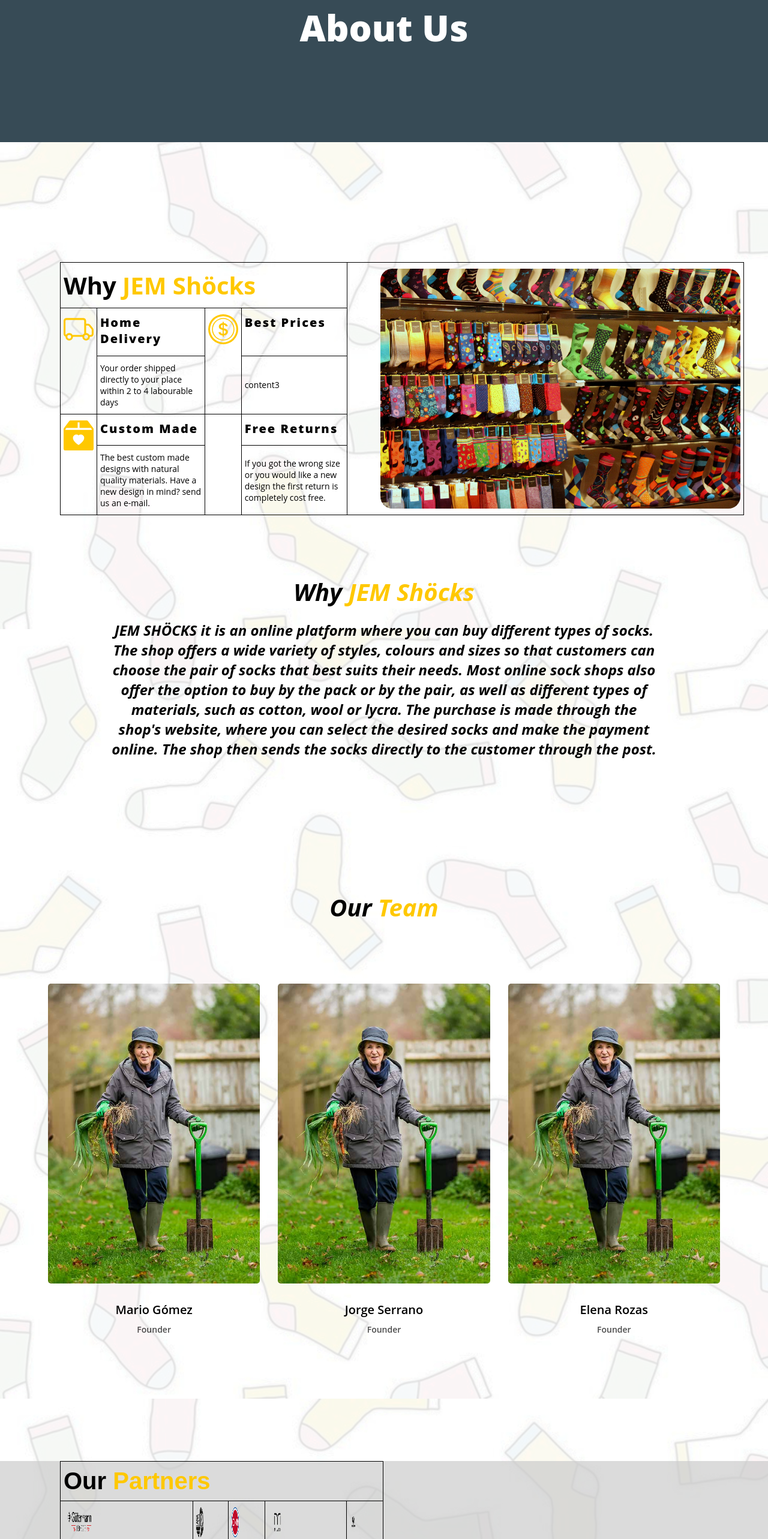
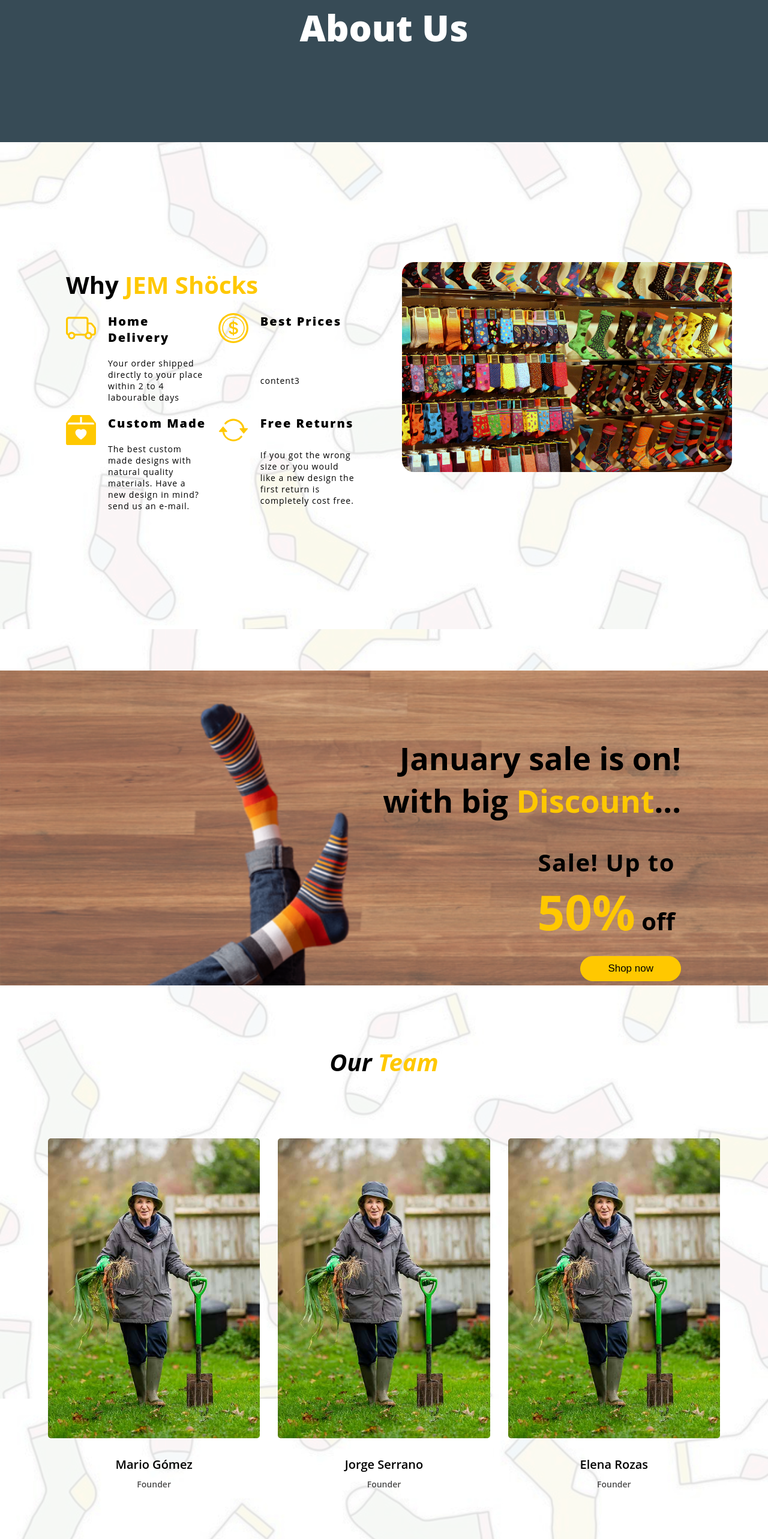
Before and after one commit to Yorrryiii/JEM_Shocks, a React (Create React App) app in the folder jem_shocks/: page /JEM_SHOCKS/about in a window 1280 px wide. Shown: the part 234-2800 px from the top of the page at 60% size. Built offline with nearby package versions, Linux system fonts and the light colour scheme; a web font is replaced by a local one.

Commit message:
various changes on about us

```diff
--- a/jem_shocks/src/components/About.jsx
+++ b/jem_shocks/src/components/About.jsx
@@ -1,5 +1,7 @@
 import React, { Component } from 'react';
 import './styles/About.css';
+import OpinionCarousel from './Carousel'
+import { Link } from 'react-router-dom';
 
 
 export class About extends Component {
@@ -20,13 +22,13 @@
                 </div>
 
                 {/*Web Content*/}
+                <div id="whyJemDiv">
+                    <div>
                         <table class="tg">
                             <thead>
                                 <tr>
                                     <td class="title" colspan="4"><h4 id='titulo1'>Why <span id='titulo2'>JEM Shöcks</span></h4></td>
-                            <td rowspan="5">
-                                <img class="fotoWhyJem" src="/images/AboutWhyJemFoto.jpg" alt="why-jem-shocks" />
-                            </td>
+
                                 </tr>
                                 <tr>
                                     <td class="tg-0lax" rowspan="2">
@@ -45,8 +47,8 @@
                                     <td class="secTittle">Best Prices</td>
                                 </tr>
                                 <tr>
-                            <td class="tg-cly1">Your order shipped directly to your place within 2 to 4 labourable days</td>
-                            <td class="tg-cly1">content3</td>
+                                    <td class="content">Your order shipped directly to your place within 2 to 4 labourable days</td>
+                                    <td class="content">content3</td>
                                 </tr>
                                 <tr>
                                     <td class="tg-0lax" rowspan="2">
@@ -56,27 +58,45 @@
                                     </td>
                                     <td class="secTittle">Custom Made</td>
                                     <td class="tg-0lax" rowspan="2">
-
+                                        <svg xmlns="http://www.w3.org/2000/svg" width="50" height="50" fill="currentColor" class="bi bi-arrow-repeat" viewBox="0 0 16 16">
+                                            <path d="M11.534 7h3.932a.25.25 0 0 1 .192.41l-1.966 2.36a.25.25 0 0 1-.384 0l-1.966-2.36a.25.25 0 0 1 .192-.41zm-11 2h3.932a.25.25 0 0 0 .192-.41L2.692 6.23a.25.25 0 0 0-.384 0L.342 8.59A.25.25 0 0 0 .534 9z" />
+                                            <path fill-rule="evenodd" d="M8 3c-1.552 0-2.94.707-3.857 1.818a.5.5 0 1 1-.771-.636A6.002 6.002 0 0 1 13.917 7H12.9A5.002 5.002 0 0 0 8 3zM3.1 9a5.002 5.002 0 0 0 8.757 2.182.5.5 0 1 1 .771.636A6.002 6.002 0 0 1 2.083 9H3.1z" />
+                                        </svg>
                                     </td>
                                     <td class="secTittle">Free Returns</td>
                                 </tr>
                                 <tr>
-                            <td class="tg-cly1">The best custom made designs with natural quality materials. Have a new design in mind? send us an e-mail.</td>
-                            <td class="tg-cly1">If you got the wrong size or you would like a new design the first return is completely cost free.</td>
+                                    <td class="content">The best custom made designs with natural quality materials. Have a new design in mind? send us an e-mail.</td>
+                                    <td class="content">If you got the wrong size or you would like a new design the first return is completely cost free.</td>
                                 </tr>
                             </thead>
                         </table>
+                    </div>
+                    <div>
+                        <img class="fotoWhyJem" src="/images/AboutWhyJemFoto.jpg" alt="why-jem-shocks" />
+                    </div>
+                </div>
+
+                <div id='septimaSeccion'>
+                    <div id='nuevosDescuentos'>
+                        <h2>January sale is on!<br />with big <span id='cambioLetra'>Discount</span>...</h2>
+                        <div class="descuento">
+                            <span id='hastaDescuento'>
+                                Sale! Up to
+                                <br />
+                            </span>
+                            <span id='cincuenta'>50%</span>
+                            <span id='off'> off</span>
+                        </div>
+                        <a href="/JEM_SHOCKS/shop">
+                            <button id='bigDiscount'>
+                                <Link to="/JEM_SHOCKS/shop" id='goShop' onClick={'/JEM_SHOCKS/shop'}>Shop now</Link>
+                            </button>
+                        </a>
+                    </div>
+                </div>
 
 
-                <div id='text'>
-                    <h1 id='titulo1'>Why <span id='titulo2'>JEM Shöcks</span></h1>
-                    <h2 id='cuerpo1'>
-                        JEM SHÖCKS it is an online platform where you can buy different types of socks.
-                        The shop offers a wide variety of styles, colours and sizes so that customers can choose the pair of socks that best suits their needs.
-                        Most online sock shops also offer the option to buy by the pack or by the pair, as well as different types of materials, such as cotton, wool or lycra. The purchase is made through the shop's website, where you can select the desired socks and make the payment online.
-                        The shop then sends the socks directly to the customer through the post.
-                    </h2>
-                </div>
 
                 {/*Lineas divisorias*/}
                 {/* <div>
@@ -93,63 +113,54 @@
                     <div class="single-team-item">
                         <div class="founders founders-1"></div>
                         <h4>Mario Gómez <span>Founder</span></h4>
-                        <ul class="social-link-team">
+                        {/* <ul class="social-link-team">
                             <li><a href="#" target="_blank"><i class="fab fa-facebook-f"></i></a></li>
                             <li><a href="#" target="_blank"><i class="fab fa-twitter"></i></a></li>
                             <li><a href="#" target="_blank"><i class="fab fa-instagram"></i></a></li>
-                        </ul>
+                        </ul> */}
                     </div>
 
                     <div class="single-team-item">
                         <div class="founders founders-2"></div>
                         <h4>Jorge Serrano <span>Founder</span></h4>
-                        <ul class="social-link-team">
+                        {/* <ul class="social-link-team">
                             <li><a href="#" target="_blank"><i class="fab fa-facebook-f"></i></a></li>
                             <li><a href="#" target="_blank"><i class="fab fa-twitter"></i></a></li>
                             <li><a href="#" target="_blank"><i class="fab fa-instagram"></i></a></li>
-                        </ul>
+                        </ul> */}
                     </div>
 
 
                     <div class="single-team-item">
                         <div class="founders founders-3"></div>
                         <h4>Elena Rozas <span>Founder</span></h4>
-                        <ul class="social-link-team">
+                        {/* <ul class="social-link-team">
                             <li><a href="#" target="_blank"><i class="fab fa-facebook-f"></i></a></li>
                             <li><a href="#" target="_blank"><i class="fab fa-twitter"></i></a></li>
                             <li><a href="#" target="_blank"><i class="fab fa-instagram"></i></a></li>
-                        </ul>
+                        </ul> */}
                     </div>
 
                 </div>
 
+                <OpinionCarousel />
+
                 <div class="partners">
-                <table class="tg">
-                    <thead>
-                        <tr>
-                            <th class="title" colspan="5"><h4 id='titulo1'>Our <span id='titulo2'>Partners</span></h4></th>
-                        </tr>
-                    </thead>
-                    <tbody>
-                        <tr>
-                            <td class="tg-0lax">
-                            <img class="partner" src="/images/partner1.png" alt="why-jem-shocks" />
-                            </td>
-                            <td class="tg-0lax">
-                            <img class="partner" src="/images/partner2.png" alt="why-jem-shocks" />
-                            </td>
-                            <td class="tg-0lax">
-                            <img class="partner" src="/images/partner3.png" alt="why-jem-shocks" />
-                            </td>
-                            <td class="tg-0lax">
-                            <img class="partner" src="/images/partner4.png" alt="why-jem-shocks" />
-                            </td>
-                            <td class="tg-0lax">
-                            <img class="partner" src="/images/partner5.png" alt="why-jem-shocks" />
-                            </td>
-                        </tr>
-                    </tbody>
-                </table>
+                    <div>
+                        <img class="partner1" src="/images/partner1.png" alt="why-jem-shocks" />
+                    </div>
+                    <div>
+                        <img class="partner2" src="/images/partner2.png" alt="why-jem-shocks" />
+                    </div>
+                    <div>
+                        <img class="partner3" src="/images/partner3.png" alt="why-jem-shocks" />
+                    </div>
+                    <div>
+                        <img class="partner4" src="/images/partner4.png" alt="why-jem-shocks" />
+                    </div>
+                    <div>
+                        <img class="partner5" src="/images/partner5.png" alt="why-jem-shocks" />
+                    </div>
                 </div>
             </div>
         )
--- a/jem_shocks/src/components/Home.jsx
+++ b/jem_shocks/src/components/Home.jsx
@@ -40,7 +40,7 @@
                     <div id='botonesPortada'>
                         <a href="/JEM_SHOCKS/shop">
                             <button id='bigDiscount'>
-                                <Link to="/JEM_SHOCKS/shop" id='goShop' onClick={'/JEM_SHOCKS/shop'}>Shöcks Collection</Link>
+                                <Link to="/JEM_SHOCKS/shop" id='goShop' onClick={'/JEM_SHOCKS/shop'}>Collection</Link>
                             </button>
                         </a>
                         <a href="/JEM_SHOCKS/contact">
--- a/jem_shocks/src/components/styles/About.css
+++ b/jem_shocks/src/components/styles/About.css
@@ -33,21 +33,28 @@
 }
 
 /* Why jem shocks */
+#whyJemDiv{
+    column-count: 2;
+    margin-top: 200px;
+    width: 80%;
+    margin-left: 100px;
+    margin-bottom: 150px;
+
+}
 .tg {
     border-collapse: collapse;
     border-spacing: 0;
     font-family: 'Poppins', 'Open Sans', sans-serif;
-    margin-right: 40px;
-    margin-top: 200px;
-    margin-left: 100px;
     height: auto;
 }
 
 /* why jem shocks title */
+
 .title {
     text-align: left;
     vertical-align: middle;
     font-size: 40px;
+    margin: 100px;
 }
 #titulo1 {
     font-size: 40px;
@@ -60,12 +67,11 @@
 }
 
 .tg td {
-    border-color: black;
-    border-style: solid;
+    border-style: transparent;
     border-width: 1px;
     font-size: 14px;
     overflow: hidden;
-    padding: 10px 5px;
+    padding: 10px 10px;
     word-break: normal;
 }
 
@@ -79,6 +85,10 @@
     overflow: hidden;
     padding: 10px 5px;
     word-break: normal;
+}
+.content{
+    letter-spacing: 1px;
+
 }
 .secTittle{
     width: 250px;
@@ -94,8 +104,8 @@
     text-align: center;
     vertical-align: middle;
     margin-left: 50px;
-    width: 600px;
-    height: 400px;
+    width: 550px;
+    height: 350px;
     border-radius: 20px;
 
 }
@@ -105,11 +115,6 @@
     vertical-align: top;
     fill: #ffc800;
     color: #ffc800;
-}
-
-#cuerpo1 {
-    margin: 20px;
-    font-family: 'Poppins', 'Open Sans', sans-serif;
 }
 
 .founders {
@@ -202,14 +207,35 @@
 .partners
 {
     background-color: #cacacaac;
-    height: 200px;
-    padding-bottom: 300px;
-    width: auto;
+    column-count: 5;
+    padding-top: 30px;
+    padding-bottom: 30px;
 }
-.partner{
-    height: 50px;
-    width: 25%;
+.partner1{
+    padding-left: 20px;
+    height: 100px;
+    width: 300px;
 }
+.partner2{
+    padding-left: 120px;
+    height: 100px;
+    width: 100px;
+}
+.partner3{
+    padding-left: 90px;
+    height: 100px;
+    width: 100px;
+}
+.partner4{
+    height: 100px;
+    width: 200px;
+}
+.partner5{
+    padding-right: 20px;
+    height: 100px;
+    width: 200px;
+}
+
 
 
 
```
Also changed, not shown: jem_shocks/src/components/Shop.jsx (+10 -2 lines), jem_shocks/src/components/styles/Shop.css (+55 -0 lines), jem_shocks/public/images/partner5.png. Lines whose indentation alone changed are shown as unchanged.
